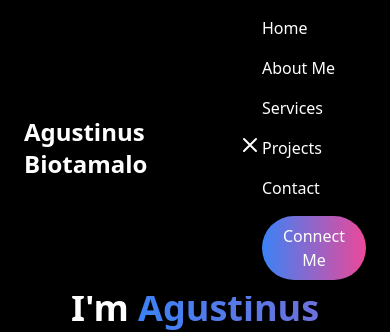
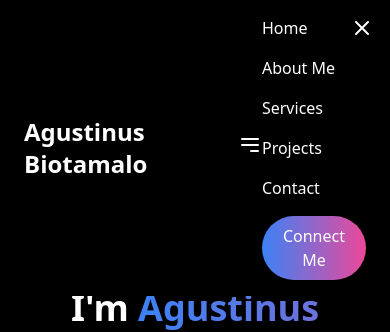
Before and after one commit to cryptorichyrich/aboutme, a React (Vite) app: page / in a window 390 px wide. Both pictures are taken after a click on the button 354 px from the left and 29 px from the top of the page. Shown: the top 332 px of the page. Built offline with nearby package versions, Linux system fonts and the light colour scheme.

Commit message:
navbar x position

```diff
--- a/src/components/Navbar.jsx
+++ b/src/components/Navbar.jsx
@@ -19,18 +19,16 @@ const Navbar = () => {
       <div className="container mx-auto flex justify-between items-center py-4 px-6 md:px-16 lg:px-24">
         <div className="text-2xl font-bold">Agustinus Biotamalo</div>
 
+        {/* Hamburger button */}
         <div className="md:hidden">
-          <button onClick={() => setIsOpen(!isOpen)} className="focus:outline-none">
+          <button onClick={() => setIsOpen(true)} className="focus:outline-none">
             <svg className="w-6 h-6" fill="none" stroke="currentColor" viewBox="0 0 24 24" xmlns="http://www.w3.org/2000/svg">
-              {isOpen ? (
-                <path strokeLinecap="round" strokeLinejoin="round" strokeWidth="2" d="M6 18L18 6M6 6l12 12" />
-              ) : (
-                <path strokeLinecap="round" strokeLinejoin="round" strokeWidth="2" d="M4 6h16M4 12h16m-7 6h7" />
-              )}
+              <path strokeLinecap="round" strokeLinejoin="round" strokeWidth="2" d="M4 6h16M4 12h16m-7 6h7" />
             </svg>
           </button>
         </div>
 
+        {/* Menu items */}
         <div className={`flex-col md:flex-row md:flex md:items-center md:space-x-6 space-y-4 md:space-y-0 ${isOpen ? 'flex' : 'hidden'} md:block`}>
           <a href="#home" className="hover:text-gray-400" onClick={() => setIsOpen(false)}>Home</a>
           <a href="#aboutMe" className="hover:text-gray-400" onClick={() => setIsOpen(false)}>About Me</a>
@@ -47,6 +45,18 @@ const Navbar = () => {
             Connect Me
           </button>
         </div>
+
+        {/* Close (X) button on mobile */}
+        {isOpen && (
+          <button
+            onClick={() => setIsOpen(false)}
+            className="absolute top-4 right-4 md:hidden focus:outline-none"
+          >
+            <svg className="w-6 h-6" fill="none" stroke="currentColor" viewBox="0 0 24 24" xmlns="http://www.w3.org/2000/svg">
+              <path strokeLinecap="round" strokeLinejoin="round" strokeWidth="2" d="M6 18L18 6M6 6l12 12" />
+            </svg>
+          </button>
+        )}
       </div>
     </nav>
   );
```
